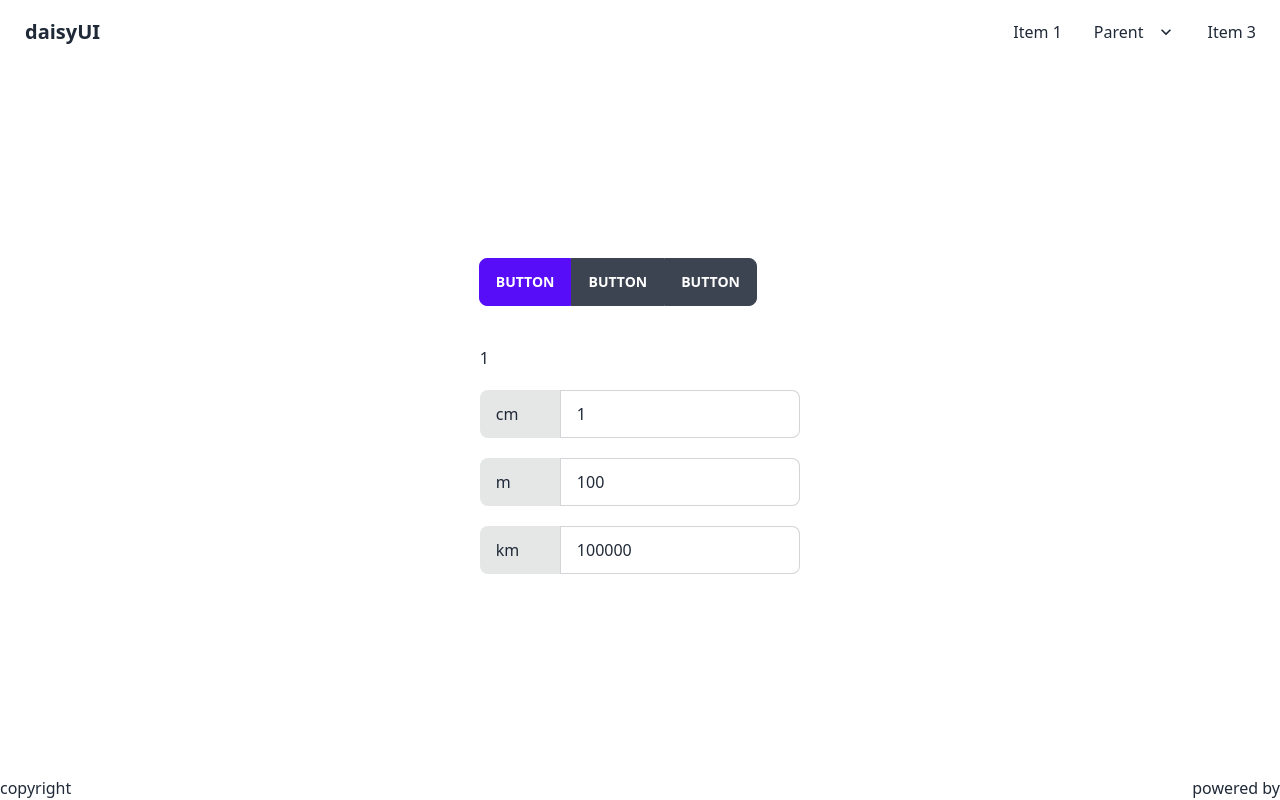
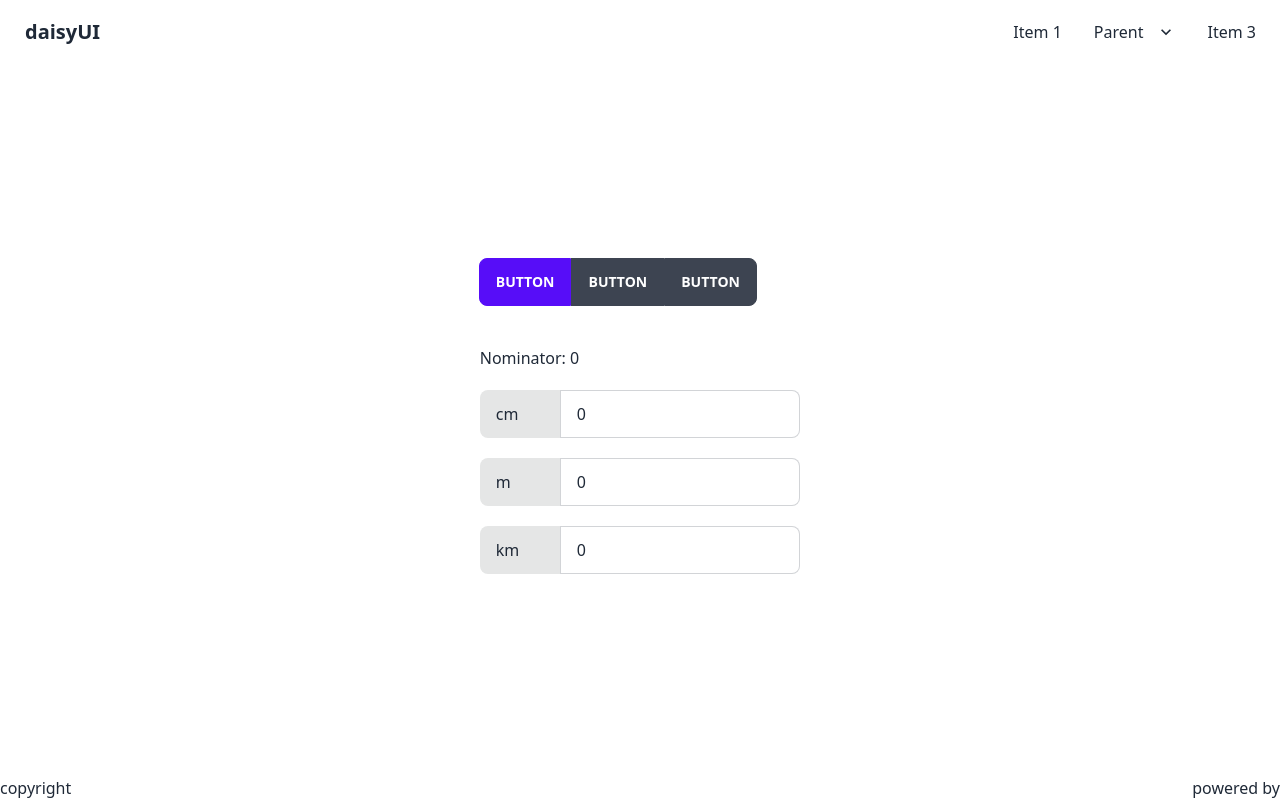
Before and after one commit to macke89/reactconverter, a Next.js app: page / in a window 1280 px wide. Built offline with nearby package versions, Linux system fonts and the light colour scheme.

Commit message:
Working on Input Functionality

```diff
--- a/components/Input.js
+++ b/components/Input.js
@@ -1,13 +1,20 @@
-import React from 'react';
+import {useState} from "react";
 
-const Input = ({name, rate, convert, nominator}) => {
+const Input = ({name, rate, nominator, callback}) => {
+    const [value, setValue] = useState(nominator * rate);
+
+    const change = event => {
+        setValue(event.target.value)
+        callback(event.target.value)
+    }
     return (
         <label className="input-group">
             <span className="w-1/4">{name}</span>
             <input type="number" placeholder={name}
                    className="input input-bordered w-3/4"
-                   value={nominator * rate}
-                   onChange={convert}
+                   value={value}
+                   onChange={change}
+                   step={1}
             />
         </label>
     );
--- a/components/sections/Length.js
+++ b/components/sections/Length.js
@@ -8,17 +8,17 @@ const lengths = [
 ]
 
 const Length = () => {
-    const [nominator, setNominator] = useState(1);
+    const [nominator, setNominator] = useState(0);
 
-    function convert(factor) {
-        setNominator(factor)
+    function callback(eValue) {
+        setNominator(eValue)
     }
 
     return (
         <div className="form-control w-full flex flex-col gap-5 mb-2">
-            {nominator}
+            <div>Nominator: {nominator}</div>
             {lengths.map((length) => {
-                return <Input key={length.name} nominator={nominator} {...length} convert={convert}/>
+                return <Input callback={callback} key={length.name} nominator={nominator} {...length}/>
             })}
         </div>
     );
```
